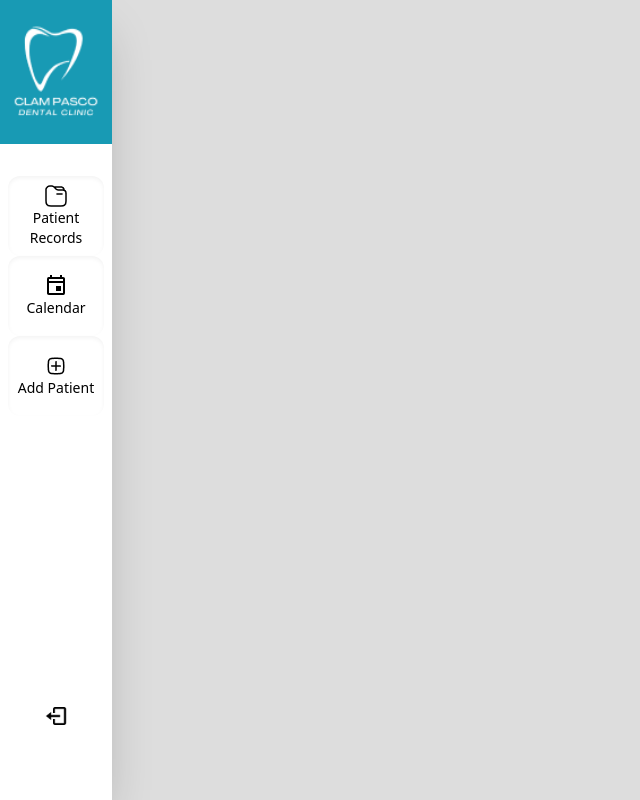
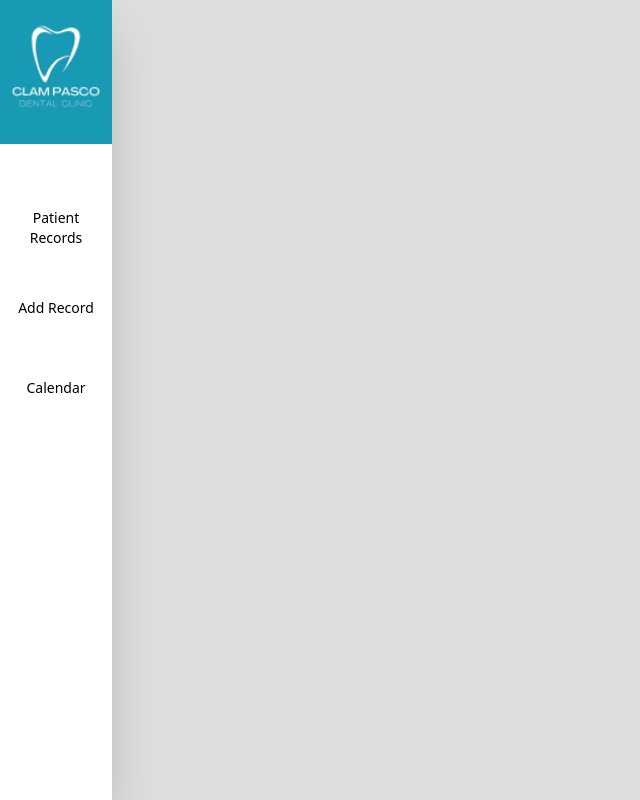
Before and after one commit to rieljasperapos/edrms, a React (Vite) app: page / in a window 1280 px wide. Shown: the whole page, without its empty margins (0-640 px from the left). Built offline with nearby package versions, Linux system fonts and the light colour scheme.

Commit message:
refactor: menu

```diff
--- a/src/components/navbar.jsx
+++ b/src/components/navbar.jsx
@@ -1,9 +1,9 @@
 import React from "react";
-import Logo from '../assets/clamPascoLogo.png';
-import AddIcon from '../assets/add-icon-black.png';
-import CalendarIcon from '../assets/calendar-icon-black.png';
-import FolderIcon from '../assets/folderIconBlack.png';
-import LogoutIcon from '../assets/logout-icon-black.png';
+import Logo from '../assets/clinicLogo.png';
+import AddIcon from '../assets/add-icon.png';
+import CalendarIcon from '../assets/calendar-icon.png';
+import FolderIcon from '../assets/folder-icon.png';
+import LogoutIcon from '../assets/logout-icon.png';
 
 const Navbar = () => {
     return (
@@ -14,8 +14,8 @@ const Navbar = () => {
             <div className="flex-grow flex flex-col items-center justify-center bg-white text-black">
                 <div className="grid m-auto mt-8">
                     <NavItem icon={FolderIcon} text="Patient Records" />
+                    <NavItem icon={AddIcon} text="Add Record" />
                     <NavItem icon={CalendarIcon} text="Calendar" />
-                    <NavItem icon={AddIcon} text="Add Patient" />
                 </div>
                 <div id="menu-logout" className="cursor-pointer mt-auto mb-10 pb-8 flex space-x-2">
                     <img src={LogoutIcon} className="w-6 h-6" alt="Logout Icon" />
@@ -28,7 +28,7 @@ const Navbar = () => {
 const NavItem = ({ icon, text }) => {
     return (
         <div className="cursor-pointer pr-2 pl-2">
-            <div className="flex flex-col flex-wrap justify-center items-center p-2 hover:bg-gray-100 h-20 rounded-xl shadow-inner">
+            <div className="flex flex-col flex-wrap justify-center items-center p-2 hover:bg-custom-gray h-20 rounded-xl hover:shadow-inner-dark">
                 <img src={icon} className="w-6 h-6" alt={`${text} Icon`} />
                 <p className="text-sm text-center">{text}</p>
             </div>
```
